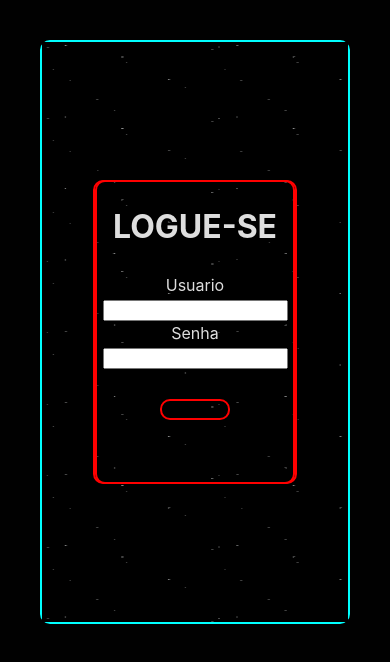
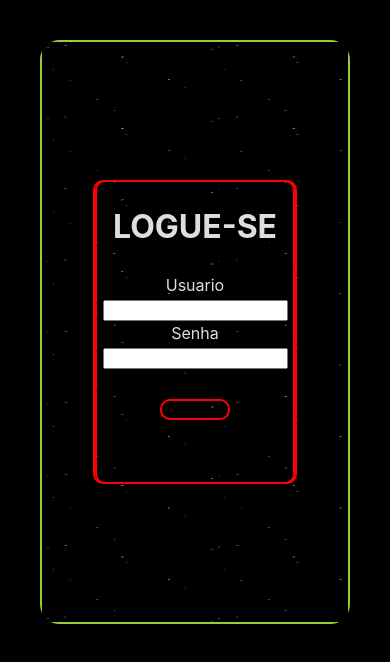
Before and after one commit to brunofragaa97/projeto-login, a React (Vite) app in the folder projeto-login/: page / in a window 390 px wide. Shown: the top 662 px of the page. Built offline with nearby package versions, Linux system fonts and the light colour scheme.

Commit message:
Pastas Restruturadas / Validação do password / Mensagem de erro renderizada no container do login

```diff
--- a/projeto-login/package.json
+++ b/projeto-login/package.json
@@ -11,7 +11,8 @@
   },
   "dependencies": {
     "react": "^18.3.1",
-    "react-dom": "^18.3.1"
+    "react-dom": "^18.3.1",
+    "react-router-dom": "^7.0.1"
   },
   "devDependencies": {
     "@eslint/js": "^9.13.0",
--- a/projeto-login/src/telaLogin.css
+++ b/projeto-login/src/Styles/desktop/telaLogin.css
@@ -13,14 +13,11 @@
   width: 1200px;
   height: 500px;
   border: solid 2px red;
-  border-radius: 10px;
-  transition: box-shadow 2s ease;
-}
-.main-container:hover {
-  box-shadow: 0 0 20px 10px rgba(255, 0, 0, 0.6); /* Efeito de luz expandindo */
+  border-radius: 20px;
+
 }
 .animation-gif{
-  background-image: url('assets/background-login.gif');
+  background-image: url('/src/assets/background-login.gif');
   background-size: 1200px 500px;
   width: 100%;
   height: 100%;
@@ -39,10 +36,10 @@
   justify-content: center;
   border: solid 2px red;
   border-radius: 10px;
-  transition: box-shadow 1s ease-in;
+  transition: box-shadow 3s ease-in;
 }
 .container-login:hover {
-  box-shadow: 0 0 40px 20px rgba(255, 0, 0, 0.6); /* Efeito de luz expandindo */
+  box-shadow: 0 0 59px 40px rgb(163, 7, 137); /* Efeito de luz expandindo */
 }
 .container-login-caixa{
   justify-content: center;
@@ -60,10 +57,7 @@
   border: solid 2px red;
   border-radius: 10px;
 }
-@media (max-width:390px){
-  .main-container{
-    width: 390px;
-    height: 580px;
-    border: solid 2px aqua;
-  }
+.error-message{
+  color: yellow;
+  font-size: 10px;
 }
--- /dev/null
+++ b/projeto-login/src/Styles/mobile/telaLogin.css
@@ -0,0 +1,7 @@
+@media (max-width:390px) {
+    .main-container {
+        width: 390px;
+        height: 580px;
+        border: solid 2px yellowgreen;
+    }
+}
--- a/projeto-login/src/TelaLogin.jsx
+++ b/projeto-login/src/TelaLogin.jsx
@@ -1,16 +1,21 @@
 import { useState } from 'react'
 
-import './telaLogin.css'
+import './Styles/desktop/TelaLogin.css'
+import './Styles/mobile/TelaLogin.css'
 
 function TelaLogin() {
   const [count, setCount] = useState(0)
 
   const [username, setUsername] = useState("");
   const [password, setPassword] = useState("");
+  const [errorLogin, setErrorLogin] = useState("")
 
   const loginClick = async (event) => {
     event.preventDefault();
-
+    if (password.length < 6){
+      return setErrorLogin("Senha não pode conter menos que 6 caracteres")
+    }
+    else {
       try {
         const response = await fetch('http://localhost:5000/api/login', {
           method: 'POST',
@@ -21,11 +26,15 @@ function TelaLogin() {
         const servidor = await response.json();
         if (response.ok) {
           console.log(` ${servidor.message} / ${servidor.user} / ${servidor.token} /`);
+          setErrorLogin(servidor.message)
         } else {
           console.log(`Erro ao logar!!! Mensagem do servidor: ${servidor.message}`)
+          setErrorLogin(servidor.message)
         }
       } catch (error) {
         console.log("Erro ao conectar no servidor")
+        setErrorLogin("Servidor indisponivel")
+      }
     }
   }
 
@@ -45,7 +54,7 @@ function TelaLogin() {
                     value={username}
                     id="username"
                     name='username'
-                  onChange={(e) => setUsername(e.target.value)}required></input>
+                    onChange={(e) => setUsername(e.target.value)} required></input>
                 </div>
                 <div>
                   <label for="userpassword">Senha</label>
@@ -54,12 +63,15 @@ function TelaLogin() {
                     value={password}
                     id='userpassword'
                     name='userpassword'
-                    onChange={(e) => setPassword(e.target.value)}required></input>
+                    onChange={(e) => setPassword(e.target.value)} required></input>
                 </div>
                 <div>
                   <button type="submit" id='button-login'>ENTRAR</button>
                 </div>
               </form>
+              <div>
+                <p className='error-message'>{errorLogin}</p>
+              </div>
             </div>
           </div>
         </div>
```
Also changed, not shown: 2 other files (tests, documents, lock files or other folders). Lines whose indentation alone changed are shown as unchanged.
